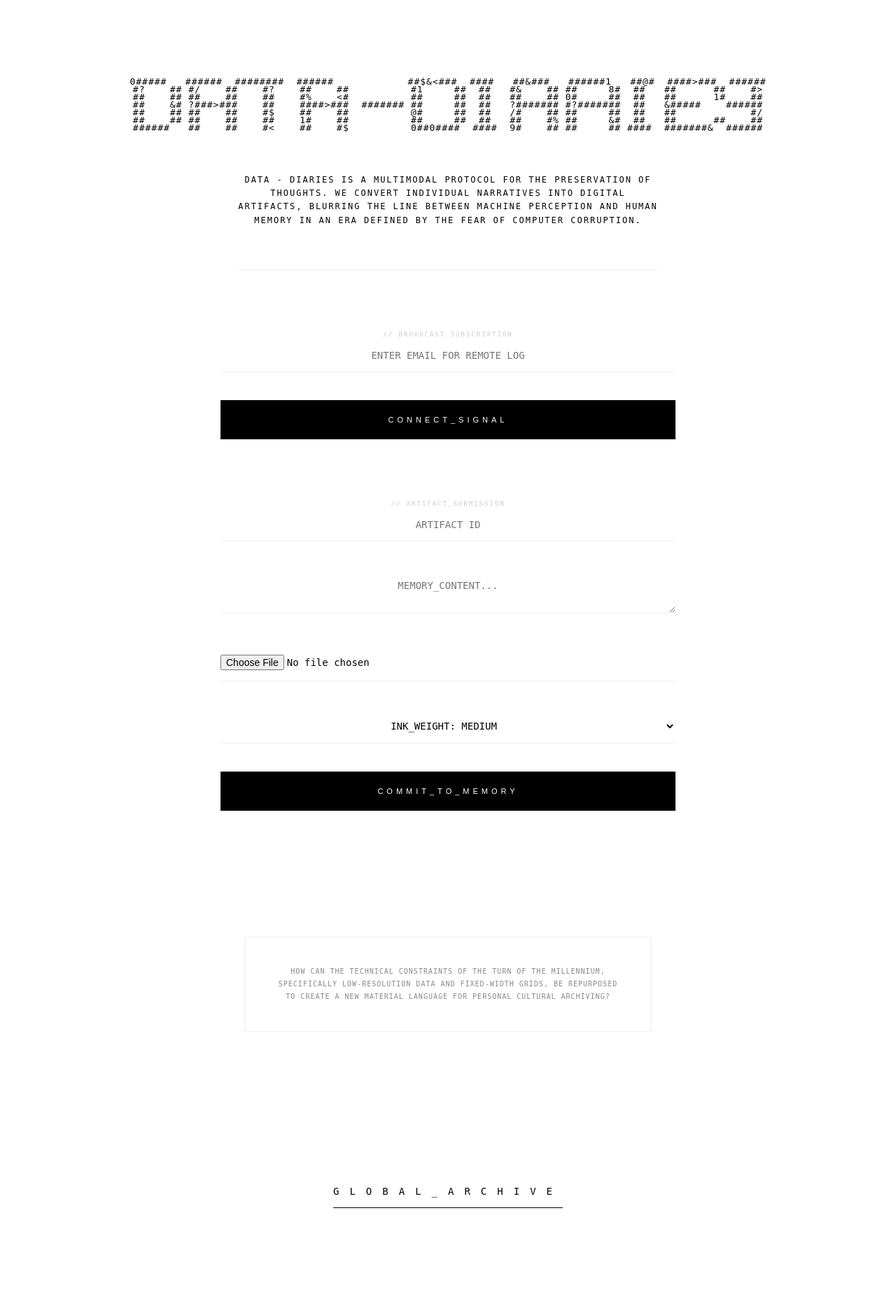
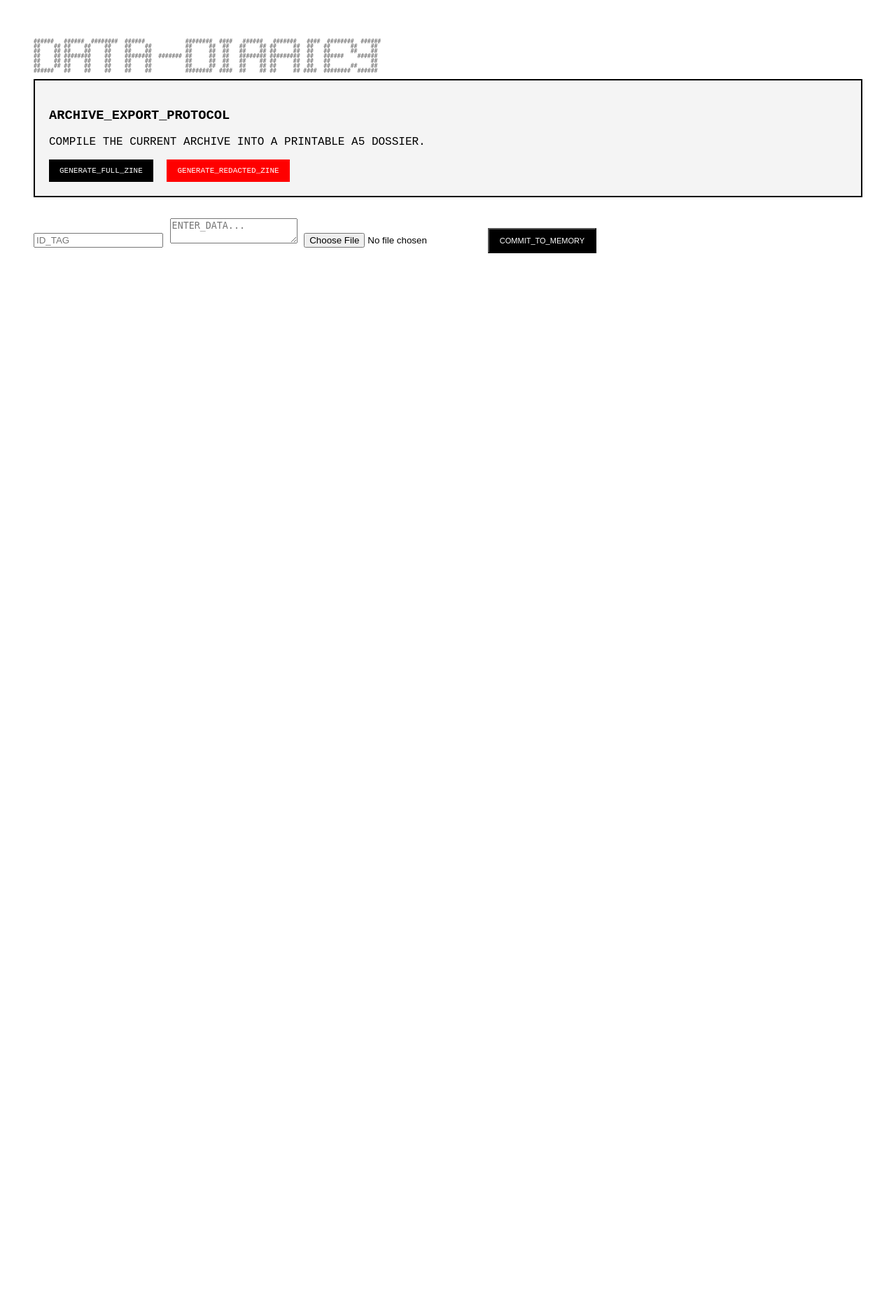
Before and after one commit to billym77/data_diaries, a Flask app: page / in a window 1280 px wide. Shown: the whole page at 70% size. After the commit the page ends 362 px from the top, so only its background shows below. Run offline with Flask 3, Linux system fonts and the light colour scheme.

Commit message:
Merged Zine and Redaction UI with Backend

```diff
--- a/app.py
+++ b/app.py
@@ -1,14 +1,25 @@
 import textwrap
+import json
+import base64
 from flask import Flask, render_template, request, send_file, redirect, url_for, session
 from flask_mail import Mail, Message
 from PIL import Image, ImageDraw, ImageFont
 import datetime
 import io
 import os
-import threading  # CRITICAL: For non-blocking emails
+import threading
+import random
+
+# PDF Generation imports
+from reportlab.lib.pagesizes import A5
+from reportlab.pdfgen import canvas as rl_canvas
+from reportlab.lib import colors as rl_colors
+from reportlab.lib.units import mm
+from reportlab.pdfbase import pdfmetrics
+from reportlab.pdfbase.ttfonts import TTFont
 
 app = Flask(__name__)
-app.secret_key = 'andale_archive_v9_async'
+app.secret_key = 'andale_archive_v10_zine_master'
 
 # --- MAIL CONFIGURATION ---
 app.config['MAIL_SERVER'] = 'smtp.gmail.com'
@@ -34,12 +45,10 @@ LOGO_ASCII = """
 ######   ##    ##    ##    ##    ##          ########  ####  ##    ## ##     ## ####  ########  ######
 """
 
-# --- ASYNC HELPER ---
 def send_async_email(app, msg):
     with app.app_context():
         try:
             mail.send(msg)
-            print("DEBUG: Background broadcast successful.")
         except Exception as e:
             print(f"DEBUG: Background broadcast failed: {e}")
 
@@ -49,67 +58,72 @@ def image_to_ascii(image_file, width=100, density_level="medium"):
         aspect_ratio = img.height / img.width
         new_height = int(aspect_ratio * width * 0.55)
         img = img.resize((width, new_height))
-
         if density_level == "light":
             chars = " .:-' "
         elif density_level == "heavy":
             chars = "█▓▒░@#W$8&%*oahkbdpqwmZO0QLCJUYXzcvunxrjft/\|()1{}[]?-_+~<>i!lI;:,\"^`'. "
         else:
             chars = "WM#*oahkbdpqwmZO0QLCJUYXzcvunxrjft/\|()1{}[]?-_+~<>i!lI;:,\"^`'. "
-
         pixels = img.getdata()
         ascii_str = ""
         for i, pixel in enumerate(pixels):
-            if i % width == 0 and i != 0: ascii_str += "\n"
+            if i % width == 0 and i != 0:
+                ascii_str += "\n"
             index = int((pixel / 255) * (len(chars) - 1))
             ascii_str += chars[index]
         return ascii_str
     except:
         return "[SIGNAL_LOST]"
 
-def create_receipt_image(text, ascii_art=""):
-    width = 800
-    try:
-        font_path = "Andale Mono.ttf"
-        if os.path.exists(font_path):
-            font_main = ImageFont.truetype(font_path, 16)
-            font_ascii = ImageFont.truetype(font_path, 8)
-        else:
-            font_main = ImageFont.load_default()
-            font_ascii = ImageFont.load_default()
-    except:
-        font_main = ImageFont.load_default()
-        font_ascii = ImageFont.load_default()
+def get_font(size):
+    paths = ["Andale Mono.ttf", "/usr/share/fonts/truetype/liberation/LiberationMono-Regular.ttf"]
+    for p in paths:
+        if os.path.exists(p):
+            return ImageFont.truetype(p, size)
+    return ImageFont.load_default()
 
+def create_receipt_image(text, ascii_art="", redaction_level=0):
+    WIDTH = 800
+    CHAR_W, CHAR_H, ASCII_CHAR_H = 9, 18, 8
+    font_main, font_small, font_ascii = get_font(14), get_font(9), get_font(7)
     wrapper = textwrap.TextWrapper(width=60)
-    content_lines = wrapper.wrap(text.upper())
+    content_lines = wrapper.wrap(text.upper()) if text else []
     ascii_lines = ascii_art.split('\n') if ascii_art else []
-
-    logo_h = 150
-    ascii_h = len(ascii_lines) * 8
-    text_h = len(content_lines) * 25
-    total_height = logo_h + ascii_h + text_h + 300
-
-    img = Image.new('RGB', (width, total_height), color=(255, 255, 255))
+    logo_h = len(LOGO_ASCII.strip().split('\n')) * ASCII_CHAR_H + 20
+    ascii_h = len(ascii_lines) * ASCII_CHAR_H + 40 if ascii_art else 0
+    text_h = len(content_lines) * CHAR_H + 20
+    total_h = 80 + logo_h + 60 + ascii_h + text_h + 120
+    img = Image.new('RGB', (WIDTH, total_h), color=(255, 255, 255))
     d = ImageDraw.Draw(img)
     ts = datetime.datetime.now().strftime("%Y-%m-%d %H:%M:%S")
-
-    curr_h = 60
-    d.text((50, curr_h), LOGO_ASCII, fill=(0, 0, 0), font=font_ascii)
-    curr_h += logo_h
-    d.text((50, curr_h), f"DATA_DIARY_ARTIFACT // TS: {ts}\n" + "-"*60, fill=(0, 0, 0), font=font_main)
-    curr_h += 80
-
+    y = 40
+    for line in LOGO_ASCII.strip().split('\n'):
+        d.text((40, y), line, fill=(0, 0, 0), font=font_ascii); y += ASCII_CHAR_H
+    y += 20
+    d.text((40, y), f"DATA_DIARY_ARTIFACT // TS: {ts}", fill=(0, 0, 0), font=font_small); y += 16
+    d.text((40, y), "-" * 72, fill=(0, 0, 0), font=font_small); y += 30
     if ascii_art:
         for line in ascii_lines:
-            d.text((50, curr_h), line, fill=(0, 0, 0), font=font_ascii)
-            curr_h += 8
-        curr_h += 40
-
+            d.text((40, y), line, fill=(0, 0, 0), font=font_ascii); y += ASCII_CHAR_H
+        y += 30
+    text_start_y = y
     for line in content_lines:
-        d.text((50, curr_h), line, fill=(0, 0, 0), font=font_main)
-        curr_h += 25
-
+        d.text((40, y), line, fill=(0, 0, 0), font=font_main); y += CHAR_H
+    y += 40
+    d.text((40, y), "-" * 72, fill=(0, 0, 0), font=font_small); y += 14
+    d.text((40, y), "DATA-DIAIRES.XYZ // ARCHIVE STATUS: COMMITTED", fill=(180, 180, 180), font=font_small)
+    if redaction_level > 0:
+        rng = random.Random(42)
+        y_scan = text_start_y
+        for line in content_lines:
+            words = line.split()
+            for wi, word in enumerate(words):
+                if rng.random() < [0, 0.3, 0.55, 0.75][redaction_level]:
+                    prefix = ' '.join(words[:wi])
+                    x_off = 40 + int(len(prefix) * CHAR_W * 0.85)
+                    w_px = int(len(word) * CHAR_W * 0.85) + 4
+                    d.rectangle((x_off, y_scan, x_off + w_px, y_scan + CHAR_H - 2), fill=(0, 0, 0))
+            y_scan += CHAR_H
     buf = io.BytesIO()
     img.save(buf, 'PNG')
     buf.seek(0)
@@ -120,54 +134,51 @@ def index():
     if request.method == 'POST':
         email_sub = request.form.get('email_sub')
         if email_sub:
-            if email_sub not in subscribers:
-                subscribers.append(email_sub)
+            if email_sub not in subscribers: subscribers.append(email_sub)
             return redirect(url_for('index'))
-
         txt = request.form.get('user_text', '')
         desc = request.form.get('description', 'SIGNAL_LOG')
         img_file = request.files.get('image_file')
-        density = request.form.get('density', 'medium')
-
-        ascii_art = image_to_ascii(img_file, density_level=density) if img_file else ""
-
-        entry = {
-            "content": txt, "desc": desc.upper(),
-            "time": datetime.datetime.now().strftime("%H:%M:%S"),
-            "date": datetime.datetime.now().strftime("%Y-%m-%d"),
-            "ascii": ascii_art
-        }
+        ascii_art = image_to_ascii(img_file) if img_file and img_file.filename else ""
+        entry = {"content": txt, "desc": desc.upper(), "time": datetime.datetime.now().strftime("%H:%M:%S"), "date": datetime.datetime.now().strftime("%Y-%m-%d"), "ascii": ascii_art}
         gallery_archive.insert(0, entry)
-
-        # 3. ASYNC BROADCAST (This stops the "Freeze")
-        session['last_artifact'] = {"txt": txt, "ascii": ascii_art, "name": desc}
-
-        if subscribers:
-            msg = Message(f"SIGNAL_RECEPTION: {desc.upper()}", recipients=subscribers)
-            msg.body = f"NEW ARTIFACT RECEIVED.\n\n{txt.upper()}"
-            msg.html = f"<div style='font-family:monospace;'><pre style='font-size:8px; line-height:7px;'>{ascii_art}</pre><hr><p>{txt}</p></div>"
-
-            # Fire the email thread and immediately move on
-            thread = threading.Thread(target=send_async_email, args=[app, msg])
-            thread.start()
-
+        session['last_entry_index'] = 0
         return redirect(url_for('index'))
-
     return render_template('index.html', gallery=gallery_archive, logo_ascii=LOGO_ASCII)
 
-@app.route('/delete/<int:entry_id>')
-def delete_entry(entry_id):
-    if 0 <= entry_id < len(gallery_archive):
-        gallery_archive.pop(entry_id)
-    return redirect(url_for('index'))
+@app.route('/zine/<mode>')
+def zine(mode):
+    if not gallery_archive: return redirect(url_for('index'))
+    W, H = A5
+    buf = io.BytesIO()
+    cv = rl_canvas.Canvas(buf, pagesize=A5)
+    PAD = 14 * mm
+    for ei, entry in enumerate(gallery_archive):
+        redact = 3 if mode == 'redacted' else 0
+        cv.setFont('Courier-Bold', 8)
+        cv.drawString(PAD, H - 10*mm, f"DATA_DIARIES // ARTIFACT_{ei+1:03d}")
+        cv.drawRightString(W - PAD, H - 10*mm, f"TS: {entry['date']}")
+        y = H - 25*mm
+        cv.setFont('Courier', 10)
+        lines = textwrap.wrap(entry['content'].upper(), width=40)
+        for line in lines:
+            if redact == 3:
+                tw = cv.stringWidth(line, 'Courier', 10)
+                cv.rect(PAD, y-2, tw, 10, fill=1)
+            else:
+                cv.drawString(PAD, y, line)
+            y -= 15
+        cv.showPage()
+    cv.save(); buf.seek(0)
+    return send_file(buf, mimetype='application/pdf', as_attachment=True, download_name=f'DATA_DIARIES_ZINE_{mode.upper()}.pdf')
 
 @app.route('/download_artifact')
 def download_artifact():
-    data = session.get('last_artifact')
-    if data:
-        return send_file(create_receipt_image(data['txt'], data['ascii']),
-                         mimetype='image/png', as_attachment=True,
-                         download_name=f"{data['name']}.png")
+    idx = session.get('last_entry_index', 0)
+    if gallery_archive and idx < len(gallery_archive):
+        entry = gallery_archive[idx]
+        buf = create_receipt_image(entry['content'], entry['ascii'])
+        return send_file(buf, mimetype='image/png', as_attachment=True, download_name=f"{entry['desc']}.png")
     return redirect(url_for('index'))
 
 if __name__ == '__main__':
--- a/templates/index.html
+++ b/templates/index.html
@@ -1,100 +1,48 @@
 <!DOCTYPE html>
-<html>
+<html lang="en">
 <head>
-    <title>DATA DIARY // PROTOCOL</title>
+    <meta charset="UTF-8">
+    <title>DATA_DIARIES // ARCHIVE</title>
     <style>
-        body {
-            background: #ffffff; color: #000;
-            font-family: 'Andale Mono', 'AndaleMono', monospace;
-            display: flex; flex-direction: column; align-items: center;
-            padding: 100px 20px; text-transform: uppercase; margin: 0;
-            font-weight: 200;
-        }
-        #logo-target { white-space: pre; font-size: 13px; line-height: 11px; margin-bottom: 60px; text-align: center; letter-spacing: 1px; font-weight: 300; }
-        .manifesto { max-width: 600px; text-align: center; font-size: 12px; line-height: 1.6; letter-spacing: 2px; margin-bottom: 80px; border-bottom: 1px solid #f0f0f0; padding-bottom: 60px; }
-        .research-question { max-width: 500px; text-align: center; font-size: 10px; color: #888; line-height: 1.8; letter-spacing: 1px; margin: 100px 0; padding: 40px; border: 0.5px solid #f0f0f0; }
-        .section { width: 650px; margin-bottom: 80px; text-align: center; }
-        input, select, textarea { background: transparent; color: #000; border: none; border-bottom: 1px solid #f0f0f0; width: 100%; margin-bottom: 40px; padding: 15px 0; box-sizing: border-box; font-family: inherit; outline: none; font-size: 14px; text-align: center; font-weight: 200; }
-        button { background: #000; color: #fff; border: none; padding: 22px; width: 100%; font-weight: 200; cursor: pointer; text-transform: uppercase; font-size: 11px; letter-spacing: 5px; transition: opacity 0.3s; }
-        button:hover { opacity: 0.7; }
-        .gallery-item { width: 750px; padding: 100px 0; border-top: 1px solid #f9f9f9; display: flex; flex-direction: column; align-items: center; }
-        .ascii-view { font-size: 8px; line-height: 7px; background: #fff; padding: 40px 0; display: inline-block; color: #000; }
-        .reveal { animation: fax-reveal 2.5s steps(120) forwards; overflow: hidden; max-height: 0; }
-        @keyframes fax-reveal { to { max-height: 5000px; } }
-        h3 { letter-spacing: 15px; margin-top: 120px; font-size: 14px; border-bottom: 1px solid #000; padding-bottom: 15px; font-weight: 200; margin-bottom: 50px; }
-        p { font-weight: 200; font-size: 15px; line-height: 1.8; letter-spacing: 1px; max-width: 550px; text-align: center; }
-        small { color: #cccccc; font-size: 9px; margin-bottom: 15px; letter-spacing: 2px; }
-        .redact { color: #eeeeee; text-decoration: none; font-size: 9px; margin-top: 20px; transition: color 0.3s; }
-        .redact:hover { color: #ff0000; }
-        .download-btn { color: #000; font-size: 10px; margin-top: 20px; text-decoration: underline; letter-spacing: 1px; }
+        body { background: #fff; color: #000; font-family: 'Courier New', monospace; padding: 40px; text-transform: uppercase; }
+        .zine-panel { border: 2px solid #000; padding: 20px; margin-bottom: 30px; background: #f4f4f4; }
+        .btn { display: inline-block; background: #000; color: #fff; padding: 10px 15px; text-decoration: none; font-size: 11px; margin-right: 10px; }
+        .btn-red { background: #ff0000; }
+        .gallery-item { border-bottom: 1px solid #ddd; padding: 20px 0; }
+        pre { font-size: 8px; line-height: 7px; color: #666; }
     </style>
 </head>
 <body>
-    <div id="logo-target">{{ logo_ascii }}</div>
+    <pre>{{ logo_ascii }}</pre>
 
-    <div class="manifesto">
-        DATA - DIARIES IS A MULTIMODAL PROTOCOL FOR THE PRESERVATION OF THOUGHTS. WE CONVERT INDIVIDUAL NARRATIVES INTO DIGITAL ARTIFACTS, BLURRING THE LINE BETWEEN MACHINE PERCEPTION AND HUMAN MEMORY IN AN ERA DEFINED BY THE FEAR OF COMPUTER CORRUPTION.
+    <div class="zine-panel">
+        <h3>ARCHIVE_EXPORT_PROTOCOL</h3>
+        <p>Compile the current archive into a printable A5 dossier.</p>
+        <a href="/zine/full" class="btn">GENERATE_FULL_ZINE</a>
+        <a href="/zine/redacted" class="btn btn-red">GENERATE_REDACTED_ZINE</a>
     </div>
 
-    <div class="section">
-        <small>// BROADCAST_SUBSCRIPTION</small>
-        <form method="POST">
-            <input type="email" name="email_sub" placeholder="ENTER_EMAIL_FOR_REMOTE_LOG" required>
-            <button type="submit">CONNECT_SIGNAL</button>
-        </form>
+    <form method="POST" enctype="multipart/form-data">
+        <input type="text" name="description" placeholder="ID_TAG">
+        <textarea name="user_text" placeholder="ENTER_DATA..."></textarea>
+        <input type="file" name="image_file">
+        <button type="submit" class="btn">COMMIT_TO_MEMORY</button>
+    </form>
+
+    {% if session.get('last_entry_index') is not none %}
+    <div style="margin: 20px 0;">
+        <a href="/download_artifact" class="btn" style="background:blue;">DOWNLOAD_LAST_RECEIPT</a>
     </div>
-
-    <div class="section">
-        <small>// ARTIFACT_SUBMISSION</small>
-        <form method="POST" enctype="multipart/form-data">
-            <input type="text" name="description" placeholder="ARTIFACT_ID">
-            <textarea name="user_text" placeholder="MEMORY_CONTENT..."></textarea>
-            <input type="file" name="image_file">
-            <select name="density">
-                <option value="light">INK_WEIGHT: LIGHT</option>
-                <option value="medium" selected>INK_WEIGHT: MEDIUM</option>
-                <option value="heavy">INK_WEIGHT: HEAVY</option>
-            </select>
-            <button type="submit">COMMIT_TO_MEMORY</button>
-        </form>
-    </div>
-
-    <div class="research-question">
-        HOW CAN THE TECHNICAL CONSTRAINTS OF THE TURN OF THE MILLENNIUM, SPECIFICALLY LOW-RESOLUTION DATA AND FIXED-WIDTH GRIDS, BE REPURPOSED TO CREATE A NEW MATERIAL LANGUAGE FOR PERSONAL CULTURAL ARCHIVING?
-    </div>
-
-    <h3>GLOBAL_ARCHIVE</h3>
-    {% if session.get('last_artifact') %}
-        <a href="/download_artifact" class="download-btn">[GENERATE_PHYSICAL_RECEIPT_FOR_LAST_ENTRY]</a>
     {% endif %}
 
-    {% for entry in gallery %}
-    <div class="gallery-item">
-        <small>{{ entry.date }} // {{ entry.time }} // ID: {{ entry.desc }}</small>
-        <p>{{ entry.content }}</p>
-        {% if entry.ascii %}
-        <div class="ascii-view reveal"><pre>{{ entry.ascii }}</pre></div>
-        {% endif %}
-        <a href="/delete/{{ loop.index0 }}" class="redact">[REDACT_LOCAL_CACHE]</a>
+    <div class="gallery">
+        {% for entry in gallery %}
+        <div class="gallery-item">
+            <small>{{ entry.date }} // {{ entry.desc }}</small>
+            <p>{{ entry.content }}</p>
+            {% if entry.ascii %}<pre>{{ entry.ascii }}</pre>{% endif %}
+        </div>
+        {% endfor %}
     </div>
-    {% endfor %}
-
-    <script>
-        const target = document.getElementById('logo-target');
-        const originalLogo = `{{ logo_ascii | safe }}`;
-        const glitchChars = "0189$#%@&?/><";
-        function glitchLogo() {
-            let result = "";
-            for (let i = 0; i < originalLogo.length; i++) {
-                if (originalLogo[i] !== " " && originalLogo[i] !== "\n" && Math.random() < 0.1) {
-                    result += glitchChars[Math.floor(Math.random() * glitchChars.length)];
-                } else {
-                    result += originalLogo[i];
-                }
-            }
-            target.innerText = result;
-        }
-        setInterval(glitchLogo, 50);
-    </script>
 </body>
 </html>
```
Also changed, not shown: 1 other file.
